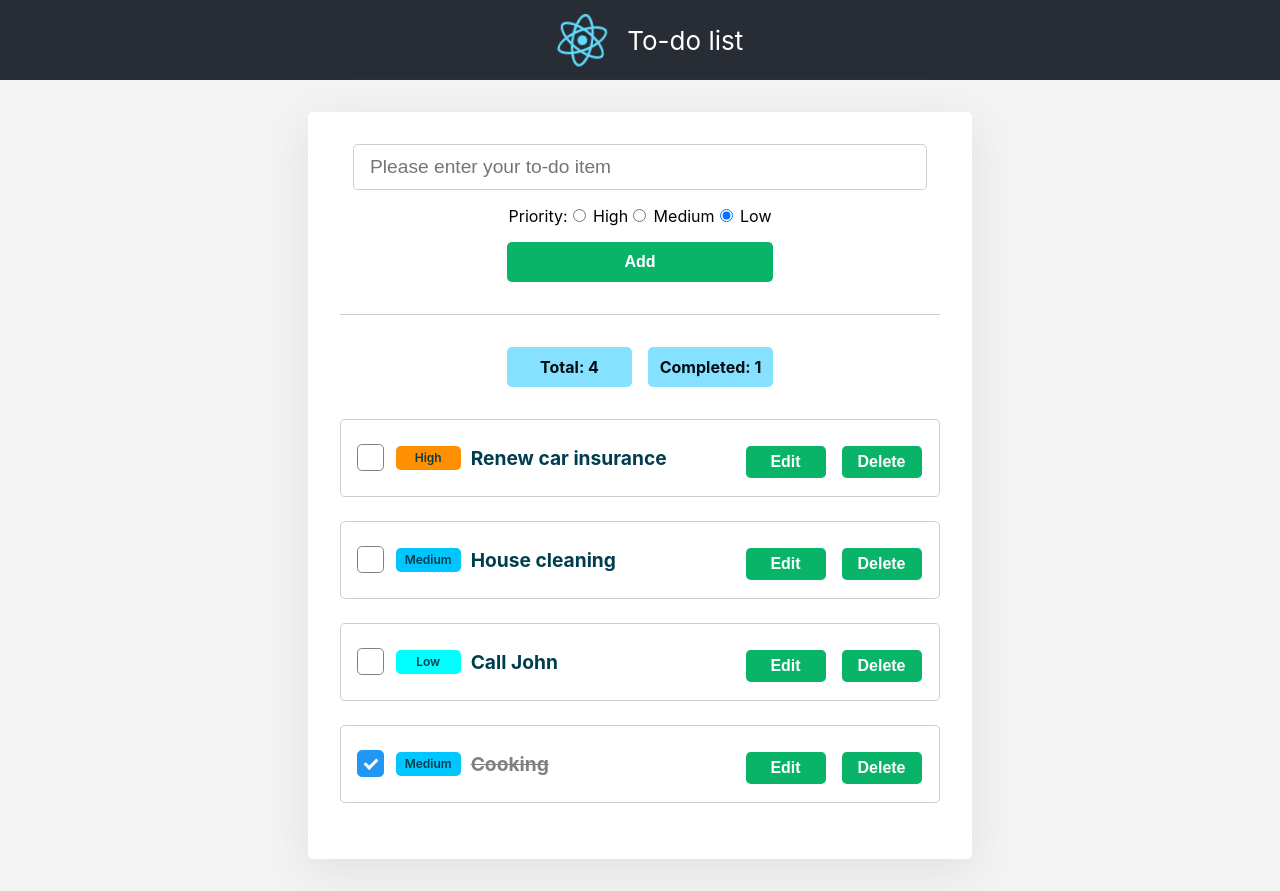
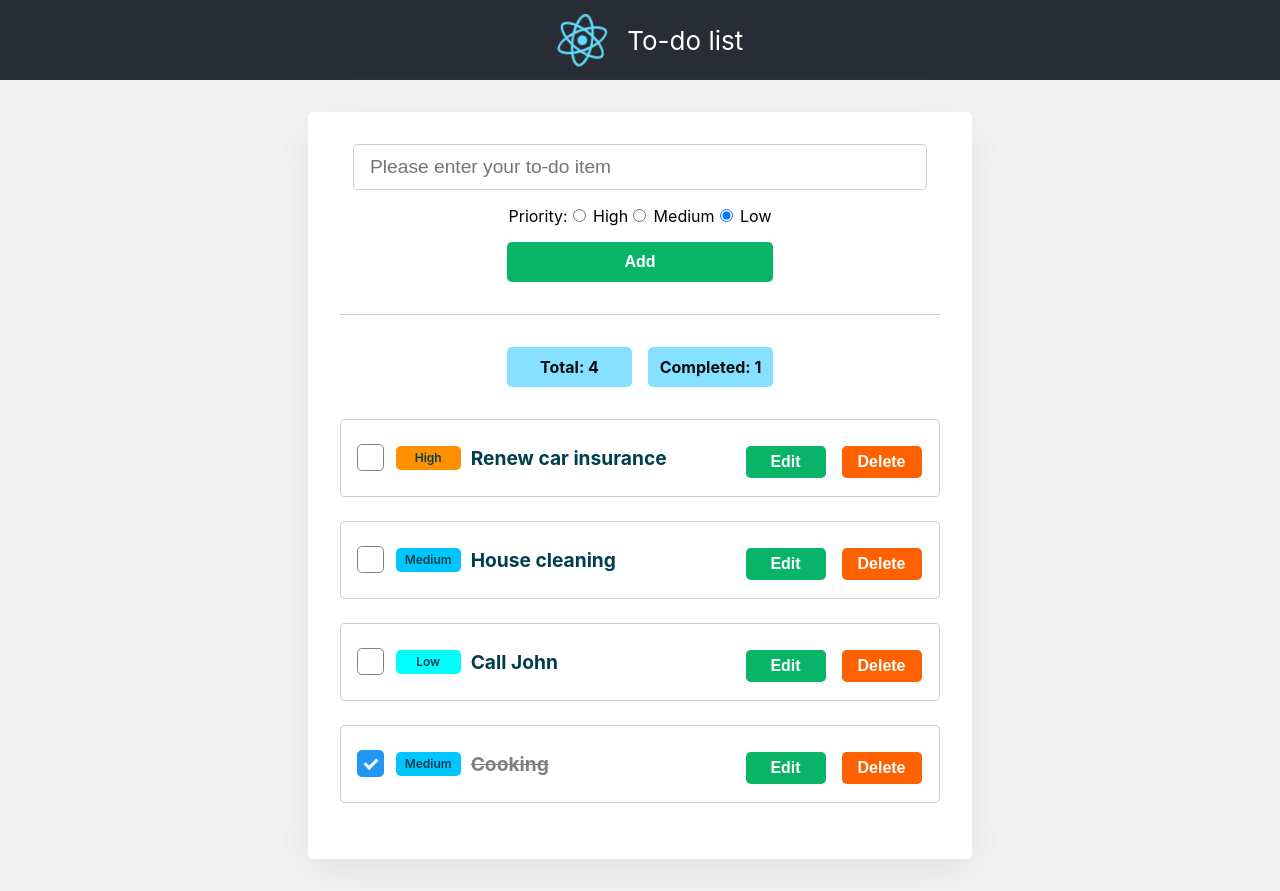
Before and after one commit to asarwar89/ToDo-App, a React (Create React App) app: page / in a window 1280 px wide. Built offline with nearby package versions, Linux system fonts and the light colour scheme.

Commit message:
Updated delete button

```diff
--- a/src/components/HtmlTags/Button.js
+++ b/src/components/HtmlTags/Button.js
@@ -2,6 +2,7 @@ import React from 'react';
 import classes from './Button.module.css';
 
 const Button = ({
+  buttonClass,
   type,
   buttonLabel,
   onClick,
@@ -11,7 +12,7 @@ const Button = ({
 
   return (
     <button
-      className={isSmall? `${classes.Button} ${classes.Small}`: classes.Button}
+      className={`${classes.Button} ${classes[buttonClass]} ${isSmall? classes.Small : ''}`}
       type={type}
       onClick={onClick}
       value={value}
--- a/src/components/HtmlTags/Button.module.css
+++ b/src/components/HtmlTags/Button.module.css
@@ -23,6 +23,10 @@
   width: auto;
 }
 
+.Button.Delete {
+  background-color: #ff6100;
+}
+
 @media (min-width: 768px) {
   .Button {
     min-width: 266px;
--- a/src/components/TodoListItem.js
+++ b/src/components/TodoListItem.js
@@ -34,7 +34,7 @@ const TodoListItem = ({
 
         <span className={`${classes.Priority} ${classes[PRIORITY_LIST[item.priority]]}`}>{PRIORITY_LIST[item.priority]}</span>
 
-        <span className={item.completed ? `${classes.Copy} ${classes.CompletedTask}`: classes.Copy}>{item.toDo}</span>
+        <span className={`${classes.Copy} ${item.completed ? classes.CompletedTask : ''}`}>{item.toDo}</span>
       </p>
 
       <div className={classes.ItemButtons}>
@@ -46,6 +46,7 @@ const TodoListItem = ({
         />
 
         <Button
+          buttonClass="Delete"
           value={index}
           buttonLabel="Delete"
           onClick={handleDelete}
```
Also changed, not shown: 1 other file (tests, documents, lock files or other folders).
